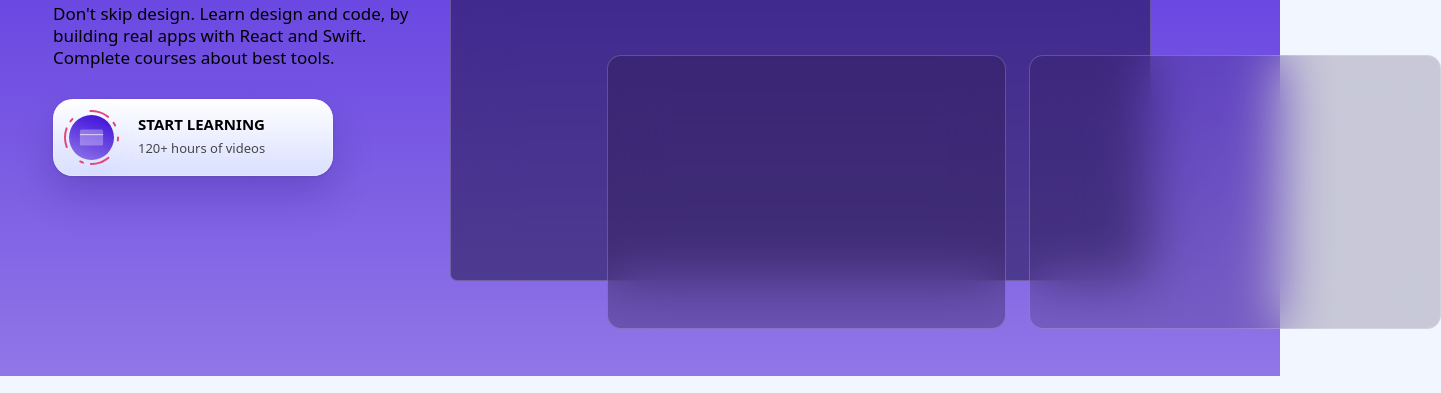
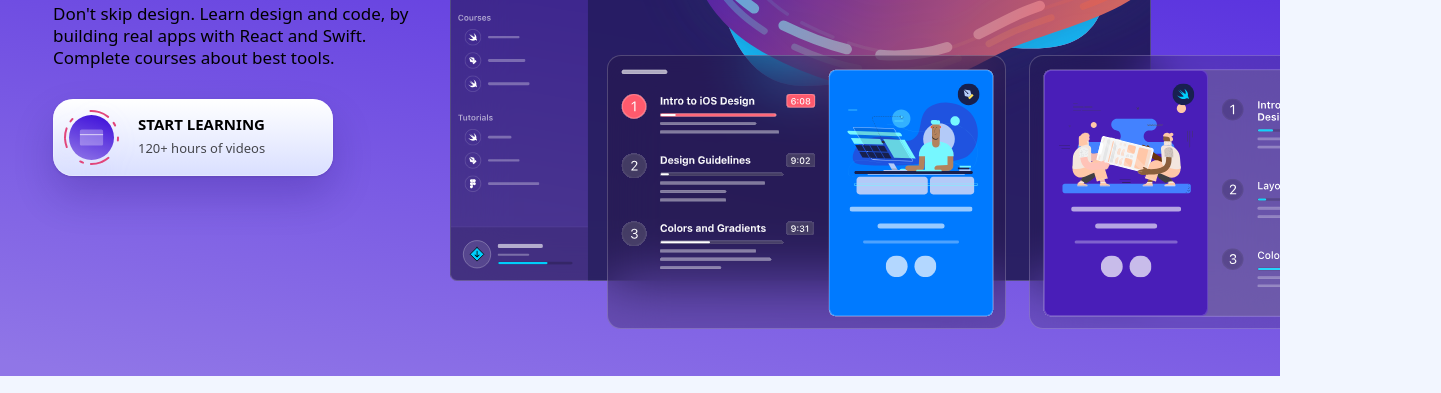
Before and after one commit to Dushani-Ranasinghe/react-hooks-webapp, a Gatsby site: page / in a window 1280 px wide. Shown: the part 407-800 px from the top of the page, 1441 px wide, since content can reach past the window. Built offline with nearby package versions, Linux system fonts and the light colour scheme; Gatsby itself is replaced by a stand-in of ours.

Commit message:
Added mockup images

```diff
--- a/src/components/Animations/MockupAnimations.js
+++ b/src/components/Animations/MockupAnimations.js
@@ -1,5 +1,11 @@
 import * as React from "react"
 import styled from "styled-components"
+
+import mockupImg1 from "../../images/animations/mockup1.svg"
+import mockupImg2 from "../../images/animations/mockup2.svg"
+import mockupImg3 from "../../images/animations/mockup3.svg"
+import mockupImg4 from "../../images/animations/mockup4.svg"
+import mockupImg5 from "../../images/animations/mockup5.svg"
 
 export default function MockupAnimations() {
   return (
@@ -24,7 +30,7 @@ const Wrapper = styled.div`
     left: 0;
     top: 0px;
 
-    background: radial-gradient(
+    background: url(${mockupImg1}), radial-gradient(
       218.51% 281.09% at 100% 100%,
       rgba(253, 63, 51, 0.6) 0%,
       rgba(76, 0, 200, 0.6) 45.83%,
@@ -34,7 +40,6 @@ const Wrapper = styled.div`
     box-sizing: border-box;
     box-shadow: 0px 16.3881px 32.7761px rgba(99, 30, 187, 0.5);
     backdrop-filter: blur(21.8507px);
-    /* Note: backdrop-filter has minimal browser support */
 
     border-radius: 16px;
   }
@@ -45,7 +50,7 @@ const Wrapper = styled.div`
     left: 214px;
     top: 0px;
 
-    background: linear-gradient(
+    background: url(${mockupImg2}),linear-gradient(
       198.85deg,
       #4316db 12.72%,
       #9076e7 54.49%,
@@ -55,7 +60,6 @@ const Wrapper = styled.div`
     box-shadow: 0px 8.19119px 16.3824px rgba(0, 0, 0, 0.1),
       0px 16.3824px 32.7648px rgba(0, 0, 0, 0.15);
     backdrop-filter: blur(21.8432px);
-    /* Note: backdrop-filter has minimal browser support */
 
     border-radius: 16.3824px;
   }
@@ -67,11 +71,9 @@ const Wrapper = styled.div`
     left: 37px;
     top: 60px;
 
-    background: rgba(23, 12, 61, 0.5);
+    background: url(${mockupImg3}),rgba(23, 12, 61, 0.5);
     border: 0.342305px solid rgba(255, 255, 255, 0.2);
     backdrop-filter: blur(27.3844px);
-    /* Note: backdrop-filter has minimal browser support */
-
     border-radius: 6.8461px;
   }
 
@@ -82,11 +84,10 @@ const Wrapper = styled.div`
     left: 194px;
     top: 262px;
 
-    background: rgba(39, 20, 62, 0.3);
+    background: url(${mockupImg4}),rgba(39, 20, 62, 0.3);
     border: 0.5px solid rgba(255, 255, 255, 0.2);
     box-sizing: border-box;
     backdrop-filter: blur(27.3844px);
-    /* Note: backdrop-filter has minimal browser support */
 
     border-radius: 14px;
   }
@@ -98,11 +99,10 @@ const Wrapper = styled.div`
     left: 616px;
     top: 262px;
 
-    background: rgba(39, 20, 62, 0.2);
+    background: url(${mockupImg5}),rgba(39, 20, 62, 0.2);
     border: 0.5px solid rgba(255, 255, 255, 0.2);
     box-sizing: border-box;
     backdrop-filter: blur(27.3844px);
-    /* Note: backdrop-filter has minimal browser support */
 
     border-radius: 14px;
   }
--- a/src/components/Sections/HeroSection.js
+++ b/src/components/Sections/HeroSection.js
@@ -33,7 +33,8 @@ export default function HeroSection() {
 }
 
 const Wrapper = styled.div`
-  background: linear-gradient(180deg, #4316db 0%, #9076e7 100%);
+  background: linear-gradient(190deg, #4316DB 13.57%, #9076E7 98.38%);
+  overflow: hidden;
 `
 const ContentWrapper = styled.div`
   max-width: 1234px;
```
